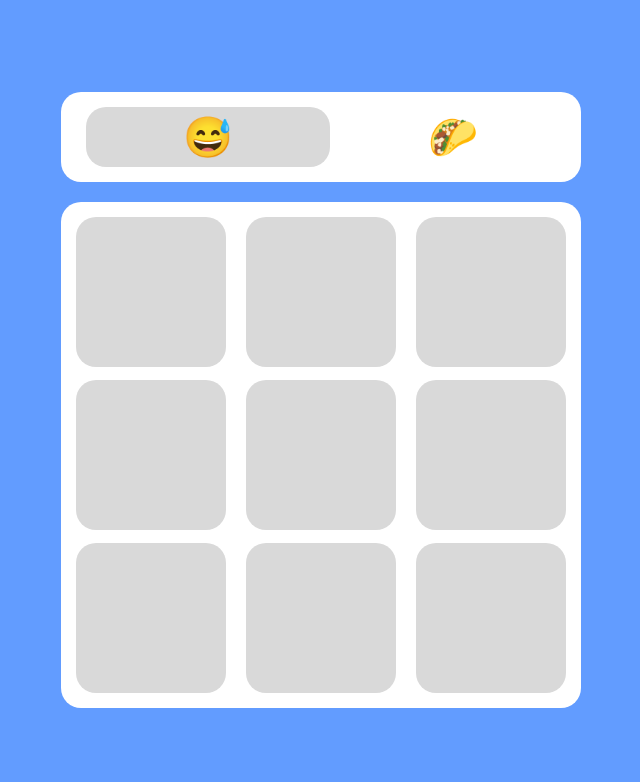
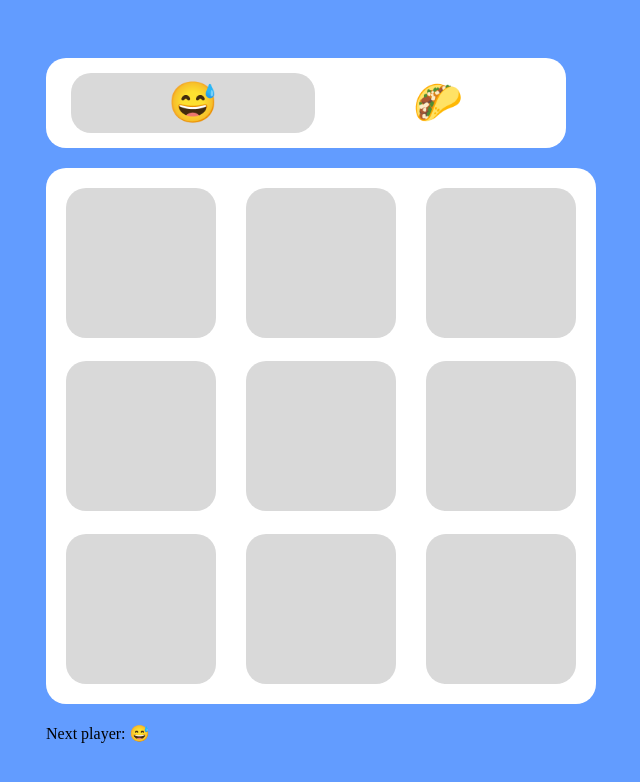
Before and after one commit to ilyastorunn/tic-tac-toe, a React (Vite) app: page /game in a window 1280 px wide. Shown: the top 782 px of the page, without its empty margins (319-959 px from the left). Built offline with nearby package versions, Linux system fonts and the light colour scheme.

Commit message:
minor changes

```diff
--- a/src/pages/GameScreen.css
+++ b/src/pages/GameScreen.css
@@ -85,6 +85,27 @@
   background-color: #fff;
 }
 
+.box {
+  display: flex;
+  justify-content: center;
+  align-items: center;
+  font-size: 40px;
+  cursor: pointer;
+  border-radius: 20px;
+  width: 150px;
+  height: 150px;
+  background-color: #d9d9d9;
+  margin: 5px;
+}
+
+.box.X {
+  color: #ff0000;
+}
+
+.box.O {
+  color: #00ff00;
+}
+
 .gameBoxOne,
 .gameBoxTwo,
 .gameBoxThree {
--- a/src/pages/GameScreen.jsx
+++ b/src/pages/GameScreen.jsx
@@ -1,11 +1,42 @@
-import React from "react";
+import React, { useState } from "react";
 import "./GameScreen.css";
 
 export default function GameScreen() {
+  const [board, setBoard] = useState(Array(9).fill(null));
+  const [xIsNext, setXIsNext] = useState(true);
+
+  const handleClick = (index) => {
+    const newBoard = [...board];
+
+    if (calculateWinner(newBoard) || newBoard[index]) {
+      return;
+    }
+
+    newBoard[index] = xIsNext ? "😅" : "🌮";
+    setBoard(newBoard);
+    setXIsNext(!xIsNext);
+  };
+
+  const renderSquare = (index) => {
+    return (
+      <div
+        className={`box ${board[index]} ${xIsNext ? "playerX" : "playerO"}`}
+        onClick={() => handleClick(index)}
+      >
+        {board[index]}
+      </div>
+    );
+  };
+
+  const winner = calculateWinner(board);
+  const status = winner
+    ? `Winner: ${winner}`
+    : `Next player: ${xIsNext ? "😅" : "🌮"}`;
+
   return (
     <div className="gameScreen">
       <div className="playerEmojis">
-        <div className="players">
+        <div className={`players ${xIsNext ? "playerX" : "playerO"}`}>
           <div className="playerOne">
             <h4>😅</h4>
           </div>
@@ -17,22 +48,45 @@ export default function GameScreen() {
       <div className="gameGrid">
         <div className="gameBox">
           <div className="gameBoxOne">
-            <div className="one"></div>
-            <div className="two"></div>
-            <div className="three"></div>
+            {renderSquare(0)}
+            {renderSquare(1)}
+            {renderSquare(2)}
           </div>
           <div className="gameBoxTwo">
-            <div className="four"></div>
-            <div className="five"></div>
-            <div className="six"></div>
+            {renderSquare(3)}
+            {renderSquare(4)}
+            {renderSquare(5)}
           </div>
           <div className="gameBoxThree">
-            <div className="seven"></div>
-            <div className="eight"></div>
-            <div className="nine"></div>
+            {renderSquare(6)}
+            {renderSquare(7)}
+            {renderSquare(8)}
           </div>
         </div>
       </div>
+      <div className="status">{status}</div>
     </div>
   );
 }
+
+const calculateWinner = (squares) => {
+  const lines = [
+    [0, 1, 2],
+    [3, 4, 5],
+    [6, 7, 8],
+    [0, 3, 6],
+    [1, 4, 7],
+    [2, 5, 8],
+    [0, 4, 8],
+    [2, 4, 6],
+  ];
+
+  for (let i = 0; i < lines.length; i++) {
+    const [a, b, c] = lines[i];
+    if (squares[a] && squares[a] === squares[b] && squares[a] === squares[c]) {
+      return squares[a];
+    }
+  }
+
+  return null;
+};
```
